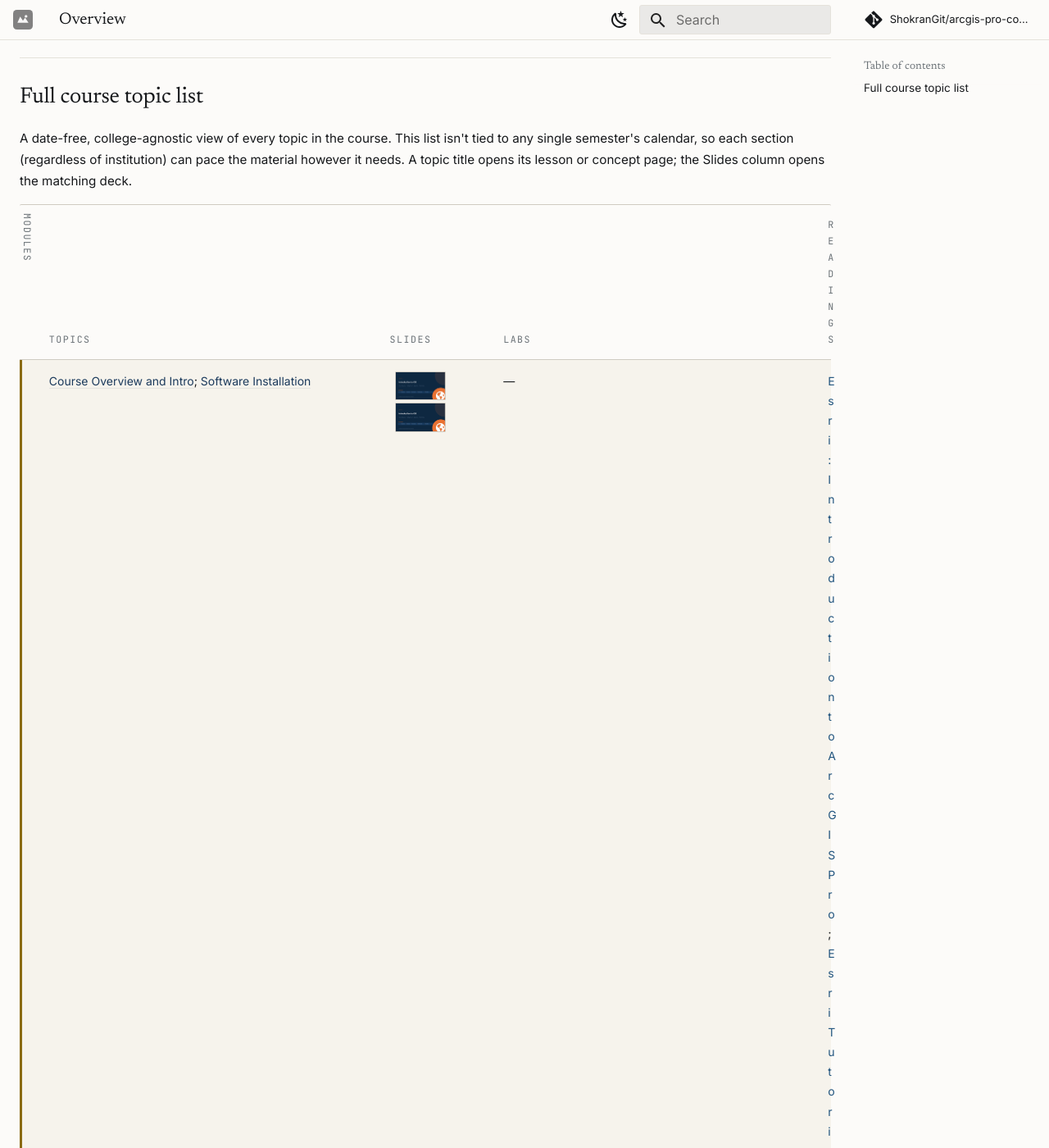
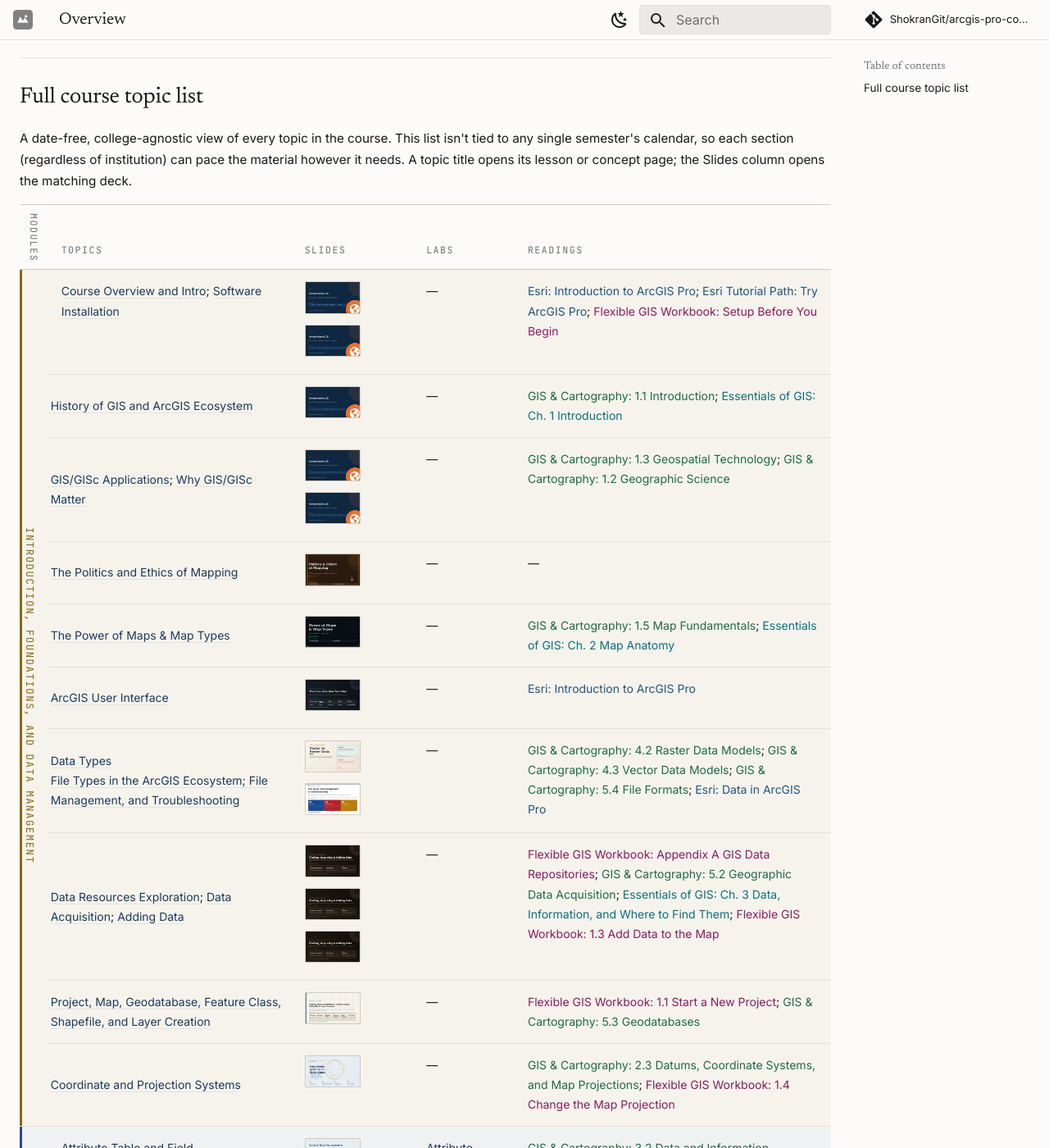
Before and after one commit to ShokranGit/arcgis-pro-course, an MkDocs documentation site: the page built from docs/lessons/index.md, in a window 1280 px wide and 1400 px high, scrolled down 280 px. Shown: the whole window at 82% size. Built offline with MkDocs 1.6.1 and Material for MkDocs 9.7.7, drawn with Linux system fonts in a browser that asks for light colours; comment, search, counter and statistics services are not loaded.

Commit message:
Deck thumbnail styling for the Slides column

```diff
--- a/docs/assets/css/extra.css
+++ b/docs/assets/css/extra.css
@@ -595,32 +595,34 @@ body {
 .schedule-table table { table-layout: fixed !important; }
 .schedule-table table th,
 .schedule-table table td { min-width: 0 !important; }
-/* Modules | Dates | Topics & Slides | Labs | Readings/tutorials */
 .schedule-table table th:nth-child(1),
 .schedule-table table td:nth-child(1) { width: 5% !important; }
 .schedule-table table th:nth-child(2),
-.schedule-table table td:nth-child(2) { width: 12% !important; }
+.schedule-table table td:nth-child(2) { width: 14% !important; }
 .schedule-table table th:nth-child(3),
-.schedule-table table td:nth-child(3) { width: 37% !important; }
+.schedule-table table td:nth-child(3) { width: 19% !important; }
 .schedule-table table th:nth-child(4),
-.schedule-table table td:nth-child(4) { width: 16% !important; }
+.schedule-table table td:nth-child(4) { width: 25% !important; }
 .schedule-table table th:nth-child(5),
-.schedule-table table td:nth-child(5) { width: 30% !important; }
+.schedule-table table td:nth-child(5) { width: 16% !important; }
+.schedule-table table th:nth-child(6),
+.schedule-table table td:nth-child(6) { width: 21% !important; }
 
 /* ---------- Full course topic list ----------
    Module | Topic | Slides | Readings | Lab */
 .topics-table table { table-layout: fixed !important; }
 .topics-table table th,
 .topics-table table td { min-width: 0 !important; }
-/* Modules | Topics & Slides | Labs | Readings */
 .topics-table table th:nth-child(1),
 .topics-table table td:nth-child(1) { width: calc(3.5% + 10mm) !important; }
 .topics-table table th:nth-child(2),
-.topics-table table td:nth-child(2) { width: 42% !important; }
+.topics-table table td:nth-child(2) { width: 30% !important; }
 .topics-table table th:nth-child(3),
-.topics-table table td:nth-child(3) { width: 14% !important; }
+.topics-table table td:nth-child(3) { width: 15% !important; }
 .topics-table table th:nth-child(4),
-.topics-table table td:nth-child(4) { width: 40% !important; }
+.topics-table table td:nth-child(4) { width: 12.5% !important; }
+.topics-table table th:nth-child(5),
+.topics-table table td:nth-child(5) { width: 39% !important; }
 
 /* ---------- The coded module column ----------
    topics-table.js merges the module cells into one cell per module and
@@ -790,22 +792,21 @@ body:has(.topics-table) .md-sidebar--primary {
   opacity: 0.8;
 }
 
+/* ---------- Deck thumbnails ----------
+   The Slides column holds a thumbnail of each deck's opening slide
+   instead of the word "Slides". The button looks like the thing it
+   opens, and because the thumbnails sit in their own column they line
+   up rather than breaking up the topic text.
 
-/* ---------- Deck thumbnails ----------
-   The Topics and Slides columns used to repeat the same words while
-   linking to different places. They are now one column: the topic title
-   opens the lesson, and a thumbnail of the deck's opening slide opens
-   the deck. The thumbnail carries the deck's own colour, so the button
-   looks like the thing it opens. */
+   Note: these anchors are raw HTML, which MkDocs does NOT rewrite, so
+   their hrefs must be written as built directory URLs (slides/x/), not
+   as source paths (slides/x.md). */
 
-.md-typeset a.deck {
+.md-typeset td .deck {
   display: inline-block;
-  vertical-align: -0.32em;
-  width: 3.1rem;
-  margin-left: 0.3rem;
-  margin-right: 0;
+  width: 3.4rem;
+  margin: 0 0.3rem 0.3rem 0;
   border: 1px solid var(--line-strong);
-  border-bottom: 1px solid var(--line-strong);
   border-radius: 1px;
   line-height: 0;
   overflow: hidden;
@@ -813,18 +814,18 @@ body:has(.topics-table) .md-sidebar--primary {
   transition: border-color 120ms ease, transform 120ms ease;
 }
 
-.md-typeset a.deck img {
+.md-typeset td .deck img {
   display: block;
   width: 100%;
   height: auto;
 }
 
-.md-typeset a.deck:hover {
+.md-typeset td .deck:hover {
   border-color: var(--ink);
   transform: translateY(-1px);
 }
 
-.md-typeset a.deck:focus-visible {
+.md-typeset td .deck:focus-visible {
   outline: 2px solid var(--accent);
   outline-offset: 2px;
 }
```
